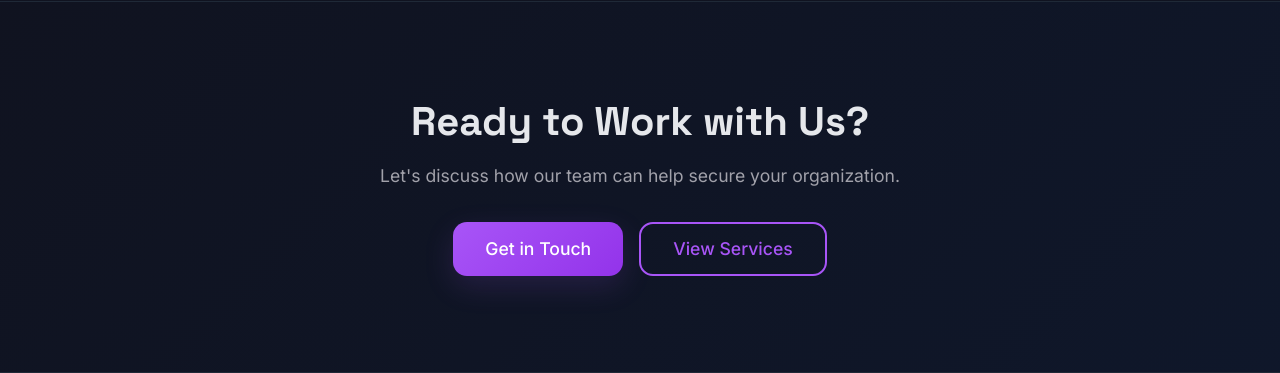
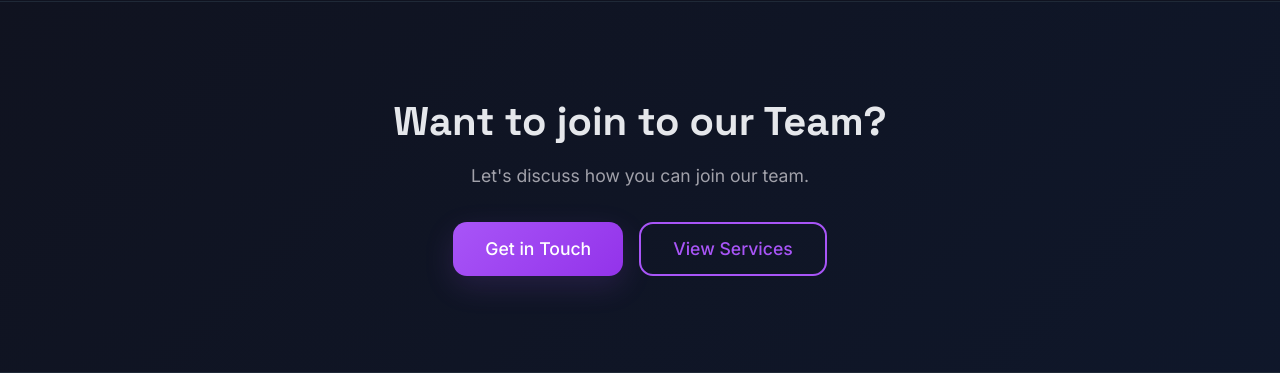
Before and after one commit to alihussainzada/koalasec-site, a Flask app: page /about in a window 1280 px wide. Shown: the part 3473-3846 px from the top of the page. Run offline with Flask 3, Linux system fonts and the light colour scheme.

Commit message:
new updates

```diff
--- a/templates/about.html
+++ b/templates/about.html
@@ -259,8 +259,8 @@ We combine deep technical expertise with clear communication to help you underst
 <section class="contact-cta">
     <div class="container">
         <div class="contact-cta-content">
-            <h2 class="contact-cta-title">Ready to Work with Us?</h2>
-            <p class="contact-cta-subtitle">Let's discuss how our team can help secure your organization.</p>
+            <h2 class="contact-cta-title">Want to join to our Team?</h2>
+            <p class="contact-cta-subtitle">Let's discuss how you can join our team.</p>
             <div class="contact-cta-buttons">
                 <a href="{{ url_for('contact') }}" class="btn btn-primary btn-large">Get in Touch</a>
                 <a href="{{ url_for('services') }}" class="btn btn-outline btn-large">View Services</a>
--- a/templates/home.html
+++ b/templates/home.html
@@ -162,7 +162,7 @@
                 </div>
             </div>
 
-            <div class="testimonial">
+            <!-- <div class="testimonial">
                 <div class="testimonial-content">
                     <p class="testimonial-text">"When we had a security incident, KoalaSec was there within hours. Their expertise and calm guidance helped us recover quickly and securely."</p>
                     <div class="testimonial-author">
@@ -173,7 +173,7 @@
                         </div>
                     </div>
                 </div>
-            </div>
+            </div> -->
 
             <!-- <div class="testimonial">
                 <div class="testimonial-content">
@@ -191,7 +191,7 @@
 
         <div class="testimonial-controls">
             <button class="testimonial-dot active" data-slide="0" aria-label="Go to testimonial 1"></button>
-            <button class="testimonial-dot" data-slide="1" aria-label="Go to testimonial 2"></button>
+            <!-- <button class="testimonial-dot" data-slide="1" aria-label="Go to testimonial 2"></button> -->
             <!-- <button class="testimonial-dot" data-slide="2" aria-label="Go to testimonial 3"></button> -->
         </div>
     </div>
```
